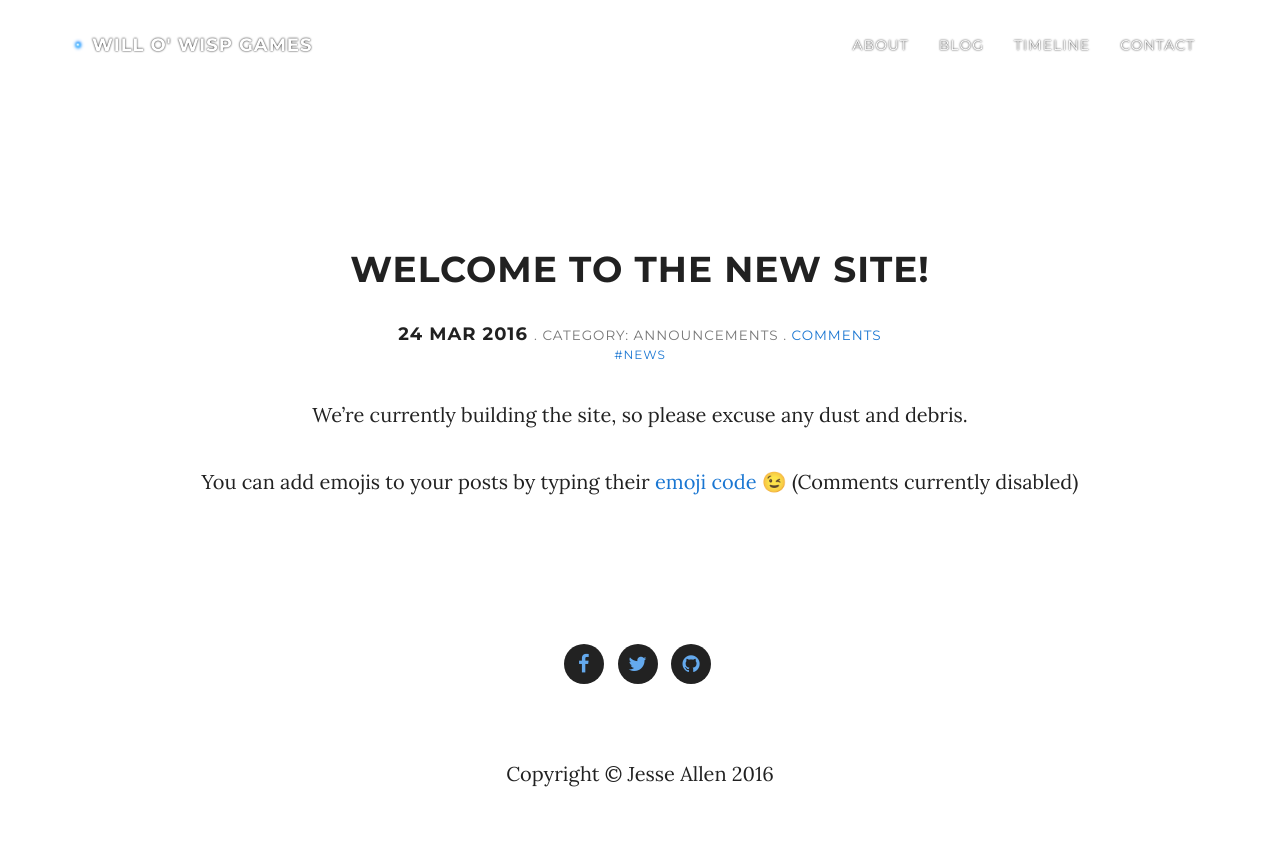
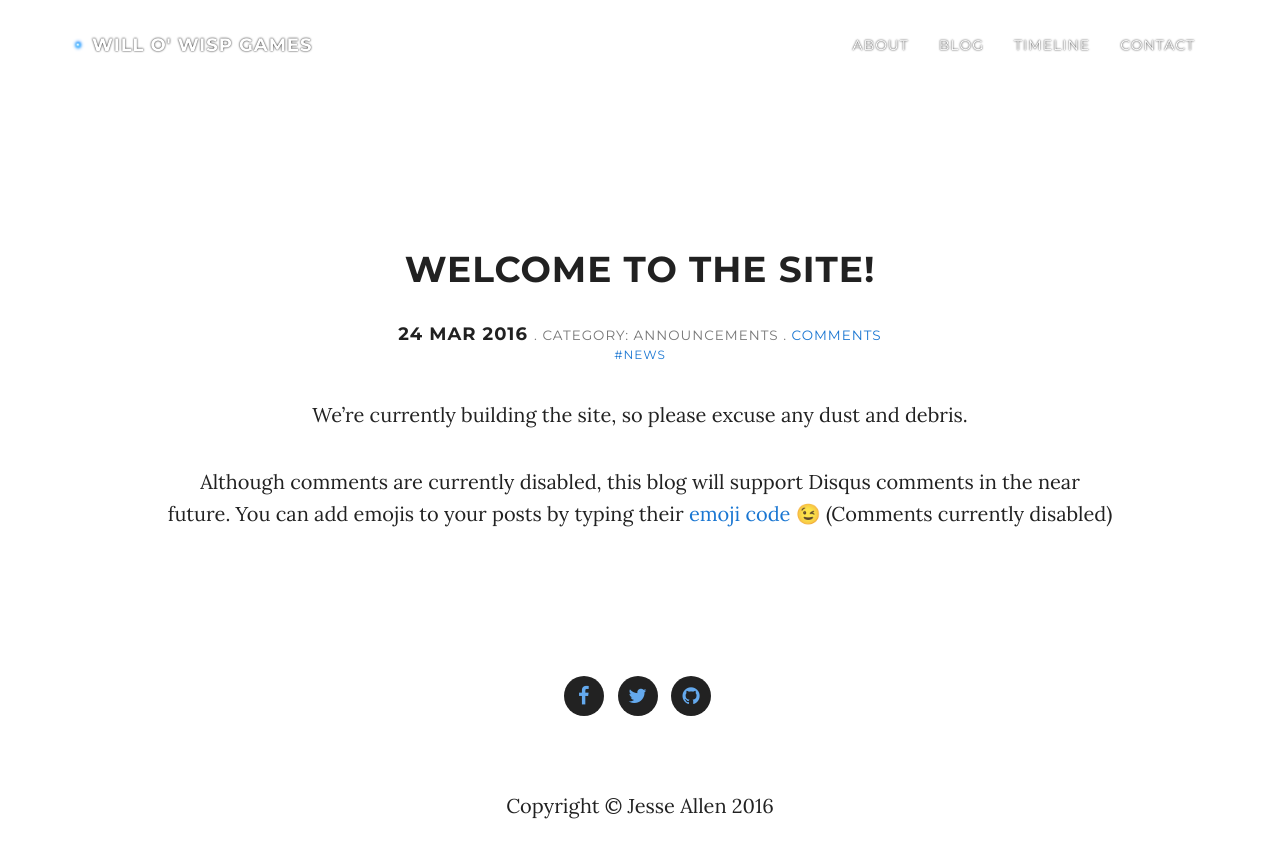
Before and after one commit to WilloWispGames/WilloWispGames.github.io, a Jekyll site: the page built from _posts/2016-03-24-welcome.md, in a window 1280 px wide and 900 px high. Shown: the top 858 px of the window. Built offline with Jekyll 4.4.1, drawn with Linux system fonts in a browser that asks for light colours; nearby versions of some CDN libraries; emoji names are drawn with the system emoji font; comment, search, counter and statistics services are not loaded; a style sheet for code colours, icons or effects is not loaded.

Commit message:
Update 2016-03-24-welcome.md

```diff
--- a/_posts/2016-03-24-welcome.md
+++ b/_posts/2016-03-24-welcome.md
@@ -1,11 +1,11 @@
 ---
 layout: post
 section-type: post
-title: Welcome to the new site!
+title: Welcome to the site!
 category: announcements
 tags: [ 'news' ]
 ---
 
 We're currently building the site, so please excuse any dust and debris.
 
-You can add emojis to your posts by typing their [emoji code](http://www.emoji-cheat-sheet.com/) :wink: (Comments currently disabled)
+Although comments are currently disabled, this blog will support Disqus comments in the near future. You can add emojis to your posts by typing their [emoji code](http://www.emoji-cheat-sheet.com/) :wink: (Comments currently disabled)
```
